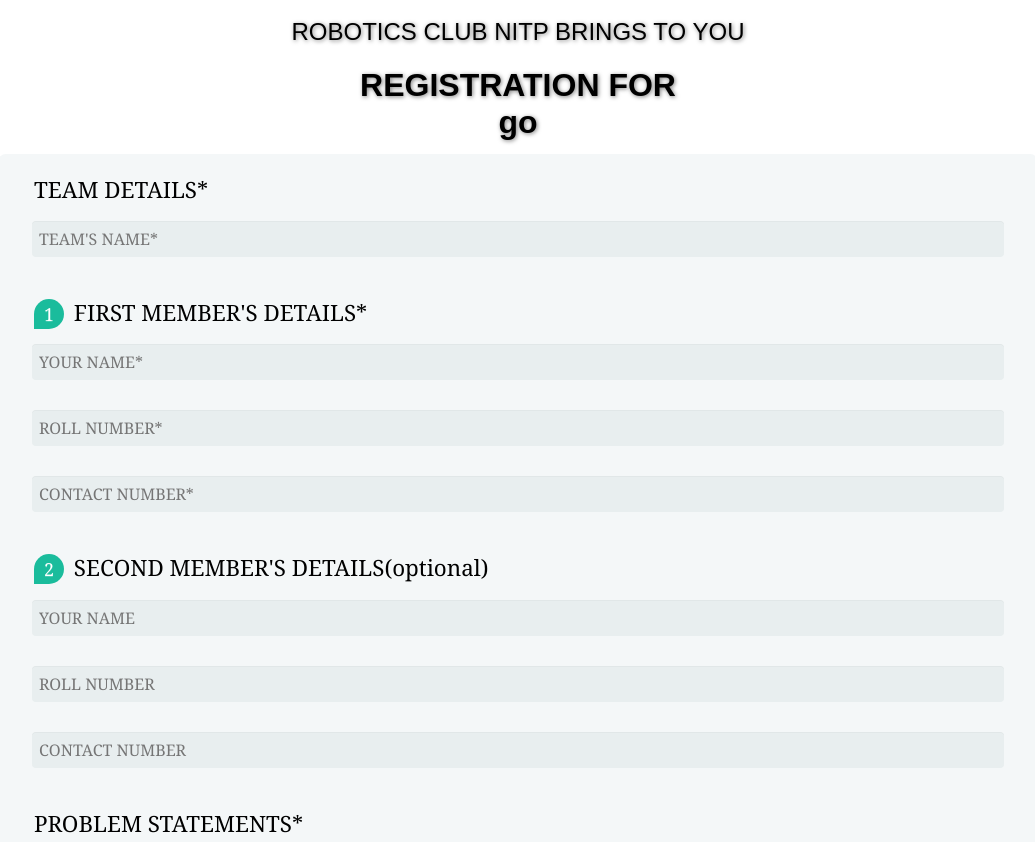
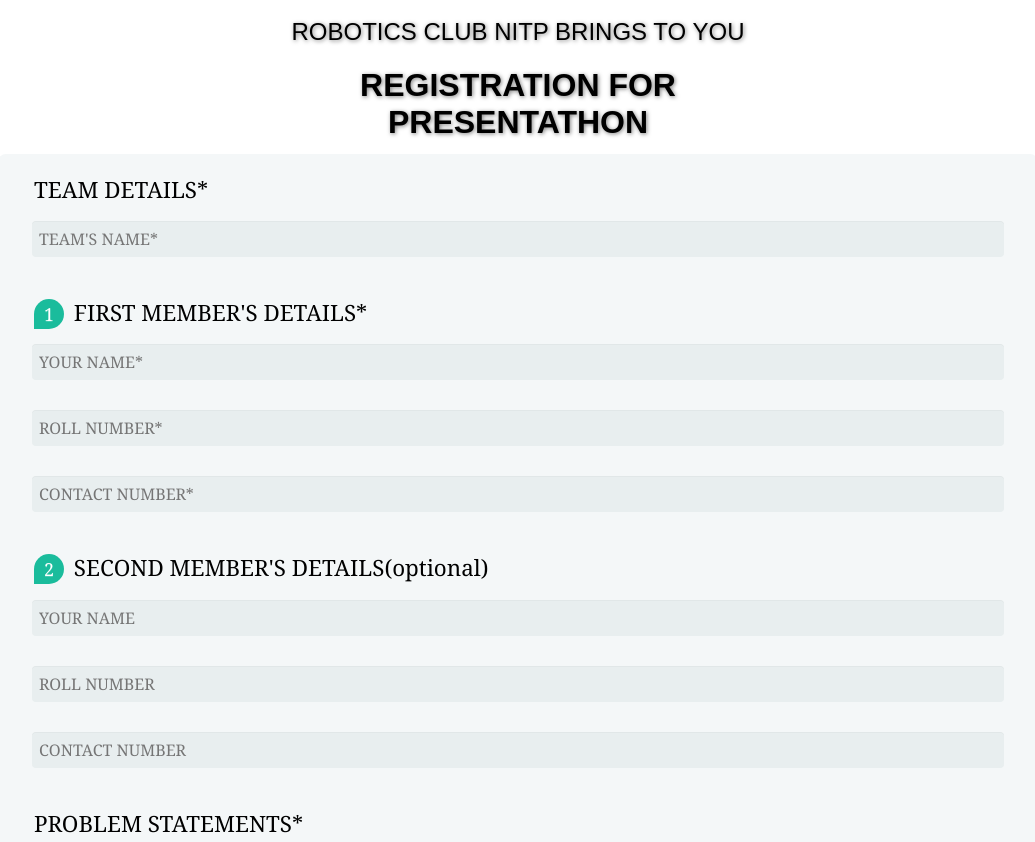
Before and after one commit to jhasaurabh312/presentathon, a plain HTML site: page index.html in a window 1280 px wide. Shown: the top 842 px of the page, without its empty margins (122-1157 px from the left). Drawn offline with Linux system fonts and the light colour scheme; no server answers.

```diff
--- a/index.html
+++ b/index.html
@@ -21,7 +21,7 @@
        <h2>ROBOTICS CLUB NITP BRINGS TO YOU</h2>
        <h1> REGISTRATION FOR
         <br>
-       go</h1>
+       PRESENTATHON</h1>
 
   </div>
     <!-- description section ends -->
```
